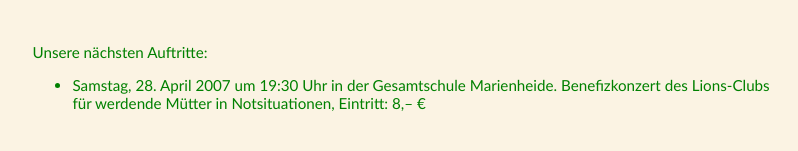
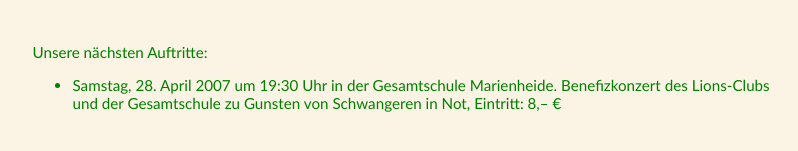
Before and after one commit to amongfriends-irishmusic/static-site, a plain HTML site: page index.de.html in a window 1280 px wide. Shown: the part 221-372 px from the top of the page, 75-873 px from the left. Drawn offline with nearby package versions, Linux system fonts and the light colour scheme; files that its build step writes are made by us from their sources.

Commit message:
konzertliste geändert

```diff
--- a/index.de.html
+++ b/index.de.html
@@ -42,7 +42,7 @@
 
 		<H3 ID="performances">Unsere nächsten Auftritte:</H3>
 		<UL>
-			<LI>Samstag, 28. April 2007 um 19:30 Uhr in der Gesamtschule Marienheide. Benefizkonzert des Lions-Clubs für werdende Mütter in Notsituationen, Eintritt: 8,– €</LI>
+			<LI>Samstag, 28. April 2007 um 19:30 Uhr in der Gesamtschule Marienheide. Benefizkonzert des Lions-Clubs und der Gesamtschule zu Gunsten von Schwangeren in Not, Eintritt: 8,– €</LI>
 		</UL>
 		<!--P>Für die nächsten Monate sind keine Auftritte geplant. Es können zur Zeit keine diesbezüglichen Anfragen entgegengenommen werden.</P-->
 
```
Also changed, not shown: index.en.html (+1 -1 lines).
